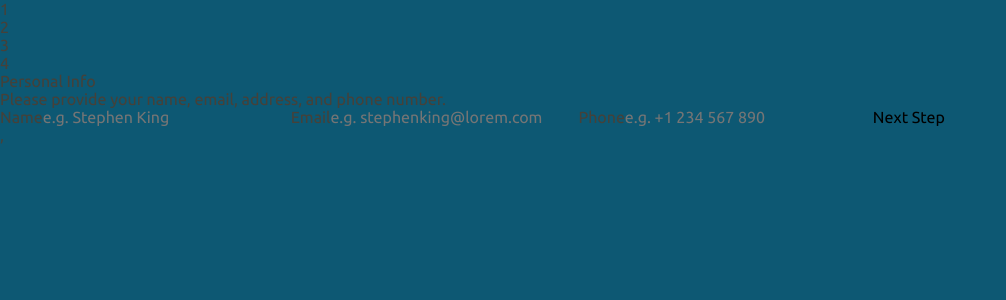
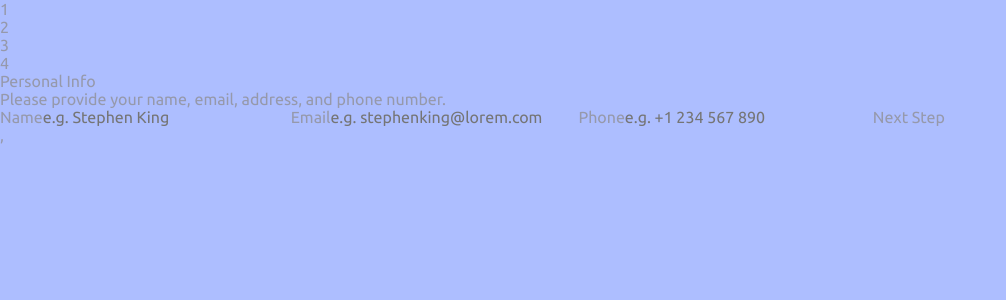
Before and after one commit to mmxcrono/multistep-form, a React (Vite) app in the folder multi-step-form-react/: page / in a window 1280 px wide. Shown: the top 300 px of the page, without its empty margins (0-1006 px from the left). Built offline with nearby package versions, Linux system fonts and the light colour scheme.

Commit message:
chore: split App component. Split test.

```diff
--- a/multi-step-form-react/src/app/App.tsx
+++ b/multi-step-form-react/src/app/App.tsx
@@ -1,41 +1,10 @@
-import { useState } from 'react';
-
-import { AppText } from '@/enums/appText';
-import {
-  selectEmail,
-  selectName,
-  selectPhone,
-  setEmail,
-  setName,
-  setPhone,
-} from '@/features/signUp/signUpSlice';
-
+import { PersonalInfo } from '@/features/signUp/PersonalInfo';
 import './App.scss';
-import { useAppDispatch, useAppSelector } from './hooks';
+import { useAppSelector } from './hooks';
+import { selectStep } from '@/features/signUp/signUpSlice';
 
 export const App: React.FC = () => {
-  const dispatch = useAppDispatch();
-  const [activeStep, setActiveStep] = useState<number>(1);
-
-  const name = useAppSelector(selectName);
-  const email = useAppSelector(selectEmail);
-  const phone = useAppSelector(selectPhone);
-
-  const onNameChange = (event: React.ChangeEvent<HTMLInputElement>): void => {
-    dispatch(setName(event.target.value));
-  };
-
-  const onEmailChange = (event: React.ChangeEvent<HTMLInputElement>): void => {
-    dispatch(setEmail(event.target.value));
-  };
-
-  const onPhoneChange = (event: React.ChangeEvent<HTMLInputElement>): void => {
-    dispatch(setPhone(event.target.value));
-  };
-
-  const onNextStep = () => {
-    setActiveStep(activeStep + 1);
-  };
+  const step = useAppSelector(selectStep);
 
   return (
     <>
@@ -45,7 +14,7 @@ export const App: React.FC = () => {
             <li
               key={index}
               className={`steps__list-item ${
-                activeStep === index + 1 ? 'active' : ''
+                step === index + 1 ? 'active' : ''
               }`}
               data-testid={`step-${index + 1}`}
             >
@@ -54,54 +23,7 @@ export const App: React.FC = () => {
           ))}
         </ul>
       </section>
-
-      <section className="personal-info">
-        <h1 data-testid="title">Personal Info</h1>
-        <p className="description" data-testid="description">
-          {AppText.personalInfoDescription}
-        </p>
-        <label htmlFor="name" data-testid="name-label">
-          Name
-          <input
-            value={name}
-            onChange={onNameChange}
-            placeholder={AppText.namePlaceholder}
-            name="name"
-            type="text"
-            data-testid="name-input"
-          />
-        </label>
-        <label htmlFor="email" data-testid="email-label">
-          Email
-          <input
-            value={email}
-            onChange={onEmailChange}
-            name="email"
-            type="text"
-            data-testid="email-input"
-            placeholder={AppText.emailPlaceholder}
-          />
-        </label>
-        <label htmlFor="phone" data-testid="phone-label">
-          Phone
-          <input
-            value={phone}
-            onChange={onPhoneChange}
-            name="phone"
-            type="text"
-            data-testid="phone-input"
-            placeholder={AppText.phonePlaceholder}
-          />
-        </label>
-        <button
-          type="button"
-          className="next-step"
-          data-testid="next-step"
-          onClick={onNextStep}
-        >
-          Next Step
-        </button>
-      </section>
+      <PersonalInfo />
     </>
   );
 };
--- /dev/null
+++ b/multi-step-form-react/src/features/signUp/PersonalInfo.tsx
@@ -0,0 +1,88 @@
+import { AppText } from '@/enums/appText';
+import {
+  nextStep,
+  selectEmail,
+  selectName,
+  selectPhone,
+  selectStep,
+  setEmail,
+  setName,
+  setPhone,
+} from '@/features/signUp/signUpSlice';
+import { useAppDispatch, useAppSelector } from '@/app/hooks';
+
+export const PersonalInfo: React.FC = () => {
+  const dispatch = useAppDispatch();
+
+  const name = useAppSelector(selectName);
+  const email = useAppSelector(selectEmail);
+  const phone = useAppSelector(selectPhone);
+
+  const onNameChange = (event: React.ChangeEvent<HTMLInputElement>): void => {
+    dispatch(setName(event.target.value));
+  };
+
+  const onEmailChange = (event: React.ChangeEvent<HTMLInputElement>): void => {
+    dispatch(setEmail(event.target.value));
+  };
+
+  const onPhoneChange = (event: React.ChangeEvent<HTMLInputElement>): void => {
+    dispatch(setPhone(event.target.value));
+  };
+
+  const onNextStep = () => {
+    dispatch(nextStep());
+  };
+
+  return (
+    <>
+      <section className="personal-info">
+        <h1 data-testid="title">Personal Info</h1>
+        <p className="description" data-testid="description">
+          {AppText.personalInfoDescription}
+        </p>
+        <label htmlFor="name" data-testid="name-label">
+          Name
+          <input
+            value={name}
+            onChange={onNameChange}
+            placeholder={AppText.namePlaceholder}
+            name="name"
+            type="text"
+            data-testid="name-input"
+          />
+        </label>
+        <label htmlFor="email" data-testid="email-label">
+          Email
+          <input
+            value={email}
+            onChange={onEmailChange}
+            name="email"
+            type="text"
+            data-testid="email-input"
+            placeholder={AppText.emailPlaceholder}
+          />
+        </label>
+        <label htmlFor="phone" data-testid="phone-label">
+          Phone
+          <input
+            value={phone}
+            onChange={onPhoneChange}
+            name="phone"
+            type="text"
+            data-testid="phone-input"
+            placeholder={AppText.phonePlaceholder}
+          />
+        </label>
+        <button
+          type="button"
+          className="next-step"
+          data-testid="next-step"
+          onClick={onNextStep}
+        >
+          Next Step
+        </button>
+      </section>
+    </>
+  );
+};
--- a/multi-step-form-react/src/features/signUp/signUpSlice.ts
+++ b/multi-step-form-react/src/features/signUp/signUpSlice.ts
@@ -5,12 +5,14 @@ interface SignUpState {
   name: string;
   email: string;
   phone: string;
+  step: number;
 }
 
 const initialState: SignUpState = {
   name: '',
   email: '',
   phone: '',
+  step: 1,
 };
 
 const signUpSlice = createSlice({
@@ -21,6 +23,7 @@ const signUpSlice = createSlice({
       state.name = '';
       state.email = '';
       state.phone = '';
+      state.step = 1;
     },
     setName(state, action: PayloadAction<string>) {
       state.name = action.payload;
@@ -31,12 +34,20 @@ const signUpSlice = createSlice({
     setPhone(state, action: PayloadAction<string>) {
       state.phone = action.payload;
     },
+    nextStep(state) {
+      state.step++;
+    },
+    previousStep(state) {
+      state.step--;
+    },
   },
 });
 
-export const { reset, setName, setEmail, setPhone } = signUpSlice.actions;
+export const { reset, setName, setEmail, setPhone, nextStep, previousStep } =
+  signUpSlice.actions;
 export const selectName = (state: RootState) => state.signUp.name;
 export const selectEmail = (state: RootState) => state.signUp.email;
 export const selectPhone = (state: RootState) => state.signUp.phone;
+export const selectStep = (state: RootState) => state.signUp.step;
 
 export default signUpSlice.reducer;
--- a/multi-step-form-react/src/styles/_theme.scss
+++ /dev/null
@@ -1,99 +0,0 @@
-body {
-  --ff-base: 'Ubuntu', sans-serif;
-
-  --fw-regular: 300;
-  --fw-semi-bold: 400;
-  --fw-bold: 700;
-
-  --fs-base: 16px;
-  --fs-200: 0.875rem;
-  --fs-300: 1rem;
-  --fs-400: 1.125rem;
-  --fs-500: 1.375rem;
-  --fs-600: 1.75rem;
-  --fs-700: 3.25rem;
-
-  --clr-scheme-inverse: black;
-  --clr-scheme: white;
-
-  --clr-blue: hsl(196, 52%, 48%);
-  --clr-beige: hsl(36, 100%, 93%);
-  --clr-brown: hsl(28, 44%, 84%);
-
-  --clr-primary-100: hsl(196, 80%, 90%);
-  --clr-primary-200: hsl(196, 80%, 85%);
-  --clr-primary-300: hsl(196, 80%, 80%);
-  --clr-primary-400: hsl(196, 80%, 75%);
-  --clr-primary-500: hsl(196, 80%, 30%);
-  --clr-primary-600: hsl(196, 80%, 25%);
-  --clr-primary-700: hsl(196, 80%, 20%);
-  --clr-primary-800: hsl(196, 80%, 15%);
-  --clr-primary-900: hsl(196, 80%, 10%);
-
-  --clr-secondary-100: hsl(120, 60%, 90%);
-  --clr-secondary-200: hsl(120, 60%, 85%);
-  --clr-secondary-300: hsl(120, 60%, 80%);
-  --clr-secondary-400: hsl(120, 60%, 75%);
-  --clr-secondary-500: hsl(120, 60%, 30%);
-  --clr-secondary-600: hsl(120, 60%, 25%);
-  --clr-secondary-700: hsl(120, 60%, 20%);
-  --clr-secondary-800: hsl(120, 60%, 15%);
-  --clr-secondary-900: hsl(120, 60%, 10%);
-
-  --clr-neutral-100: hsl(36, 10%, 90%);
-  --clr-neutral-200: hsl(37, 11%, 85%);
-  --clr-neutral-300: hsl(36, 10%, 80%);
-  --clr-neutral-400: hsl(36, 10%, 75%);
-  --clr-neutral-500: hsl(36, 10%, 30%);
-  --clr-neutral-600: hsl(36, 10%, 25%);
-  --clr-neutral-700: hsl(36, 10%, 20%);
-  --clr-neutral-800: hsl(36, 10%, 15%);
-  --clr-neutral-900: hsl(36, 10%, 10%);
-
-  --clr-text: var(--clr-scheme-inverse);
-
-  --clr-surface-0: var(--clr-neutral-100);
-  --clr-surface-1: var(--clr-neutral-200);
-
-  --clr-button: var(--clr-primary-300);
-  --clr-button-text: var(--clr-text);
-
-  --clr-overlay: var(--clr-primary-200);
-  --clr-accent-heading: var(--clr-secondary-700);
-}
-
-body.dark {
-  // Would be better to use color-mix but didn't work with ionic
-  --clr-scheme: black;
-  --clr-scheme-inverse: white;
-
-  --clr-primary-100: hsl(196, 70%, 10%);
-  --clr-primary-200: hsl(196, 70%, 15%);
-  --clr-primary-300: hsl(196, 70%, 20%);
-  --clr-primary-400: hsl(196, 70%, 25%);
-  --clr-primary-500: hsl(196, 70%, 30%);
-  --clr-primary-600: hsl(196, 70%, 75%);
-  --clr-primary-700: hsl(196, 70%, 80%);
-  --clr-primary-800: hsl(196, 70%, 85%);
-  --clr-primary-900: hsl(196, 70%, 90%);
-
-  --clr-secondary-100: hsl(120, 70%, 10%);
-  --clr-secondary-200: hsl(120, 70%, 15%);
-  --clr-secondary-300: hsl(120, 70%, 20%);
-  --clr-secondary-400: hsl(120, 70%, 25%);
-  --clr-secondary-500: hsl(120, 70%, 30%);
-  --clr-secondary-600: hsl(120, 70%, 75%);
-  --clr-secondary-700: hsl(120, 70%, 80%);
-  --clr-secondary-800: hsl(120, 70%, 85%);
-  --clr-secondary-900: hsl(120, 70%, 90%);
-
-  --clr-neutral-100: hsl(36, 5%, 10%);
-  --clr-neutral-200: hsl(45, 5%, 15%);
-  --clr-neutral-300: hsl(36, 5%, 20%);
-  --clr-neutral-400: hsl(36, 5%, 25%);
-  --clr-neutral-500: hsl(36, 5%, 30%);
-  --clr-neutral-600: hsl(36, 5%, 75%);
-  --clr-neutral-700: hsl(36, 5%, 80%);
-  --clr-neutral-800: hsl(36, 5%, 85%);
-  --clr-neutral-900: hsl(36, 5%, 90%);
-}
--- a/multi-step-form-react/src/styles/index.scss
+++ b/multi-step-form-react/src/styles/index.scss
@@ -2,7 +2,36 @@
 @import './fonts';
 @import './colors';
 @import './mixins';
-@import './theme';
+
+:root {
+  --ff-base: 'Ubuntu', sans-serif;
+
+  --fw-regular: 300;
+  --fw-semi-bold: 500;
+  --fw-bold: 700;
+
+  --fs-base: 16px;
+  --fs-200: 0.875rem;
+  --fs-300: 1rem;
+  --fs-400: 1.125rem;
+  --fs-500: 1.375rem;
+  --fs-600: 1.75rem;
+  --fs-700: 3.25rem;
+
+  // Expressive colors
+  --clr-primary-400: #{$clr-marine-blue};
+  --clr-primary-600: #{$clr-pastel-blue};
+  --clr-primary-700: #{$clr-purplish-blue};
+  --clr-accent-800: #{$clr-light-blue};
+  --clr-warn-700: #{$clr-strawberry-red};
+
+  // Neutral colors
+  --clr-neutral-600: #{$clr-cool-gray};
+  --clr-neutral-700: #{$clr-light-gray};
+  --clr-neutral-800: #{$clr-magnolia};
+  --clr-neutral-850: #{$clr-alabaster};
+  --clr-neutral-900: #{$clr-white};
+}
 
 body {
   background-color: var(--clr-primary-600);
```
Also changed, not shown: 2 other files (tests, documents, lock files or other folders).
